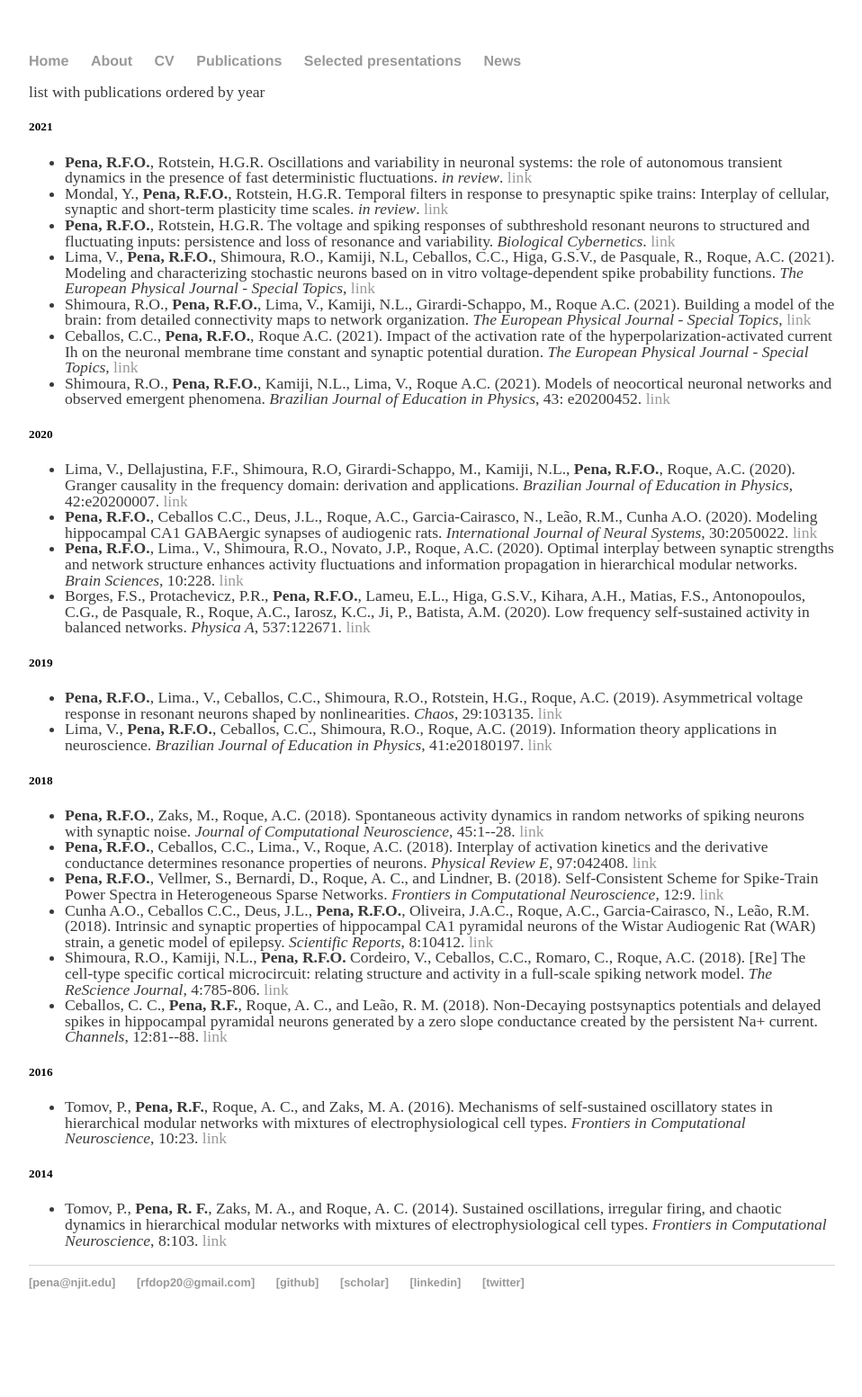
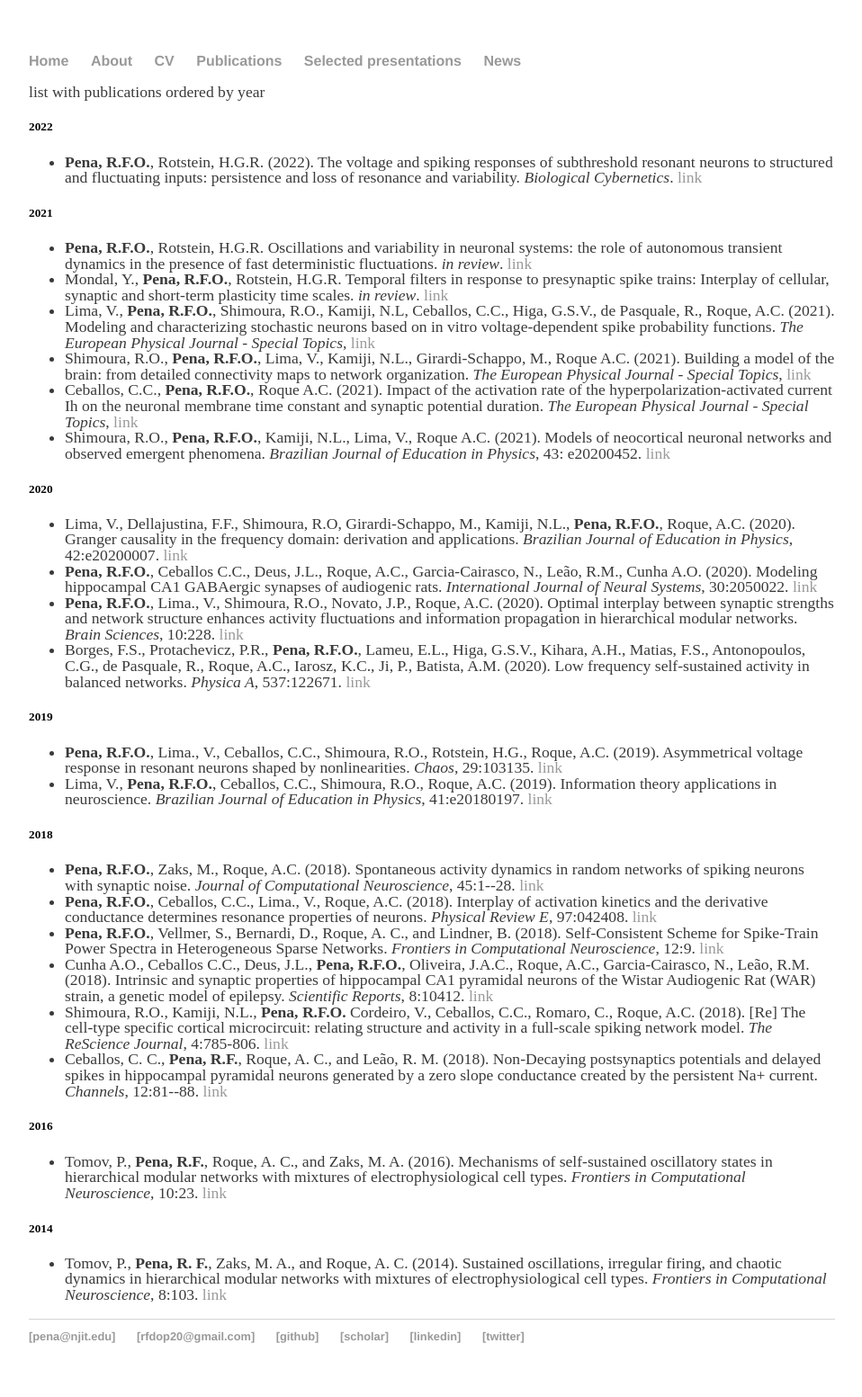
Before and after one commit to pena-rodrigo/oldwebsite, a Jekyll site: the page built from publications/index.html, in a window 1280 px wide. Shown: the whole page at 90% size, without its empty margins (160-1118 px from the left). Built offline with Jekyll 4.4.1, drawn with Linux system fonts in a browser that asks for light colours; before the commit the page ends 1492 px from its top, so only the background shows below that; some of the changed lines change nothing that is shown.

Commit message:
update publications feb22

```diff
--- a/publications/index.html
+++ b/publications/index.html
@@ -4,6 +4,12 @@ title: Rodrigo Pena
 ---
 <div class="blurb">
 				<p>list with publications ordered by year</p>
+				<h5>2022</h5>
+				<ul>
+					<li> <b>Pena, R.F.O.</b>, Rotstein, H.G.R. (2022). The voltage and spiking responses of subthreshold resonant neurons to structured and fluctuating inputs: persistence and loss of resonance and variability.
+						<i>Biological Cybernetics</i>.
+						<a href="http://doi.org/10.1007/s00422-021-00919-0">link</a>
+				</ul>
 				<h5>2021</h5>
 				<ul>
 					<li> <b>Pena, R.F.O.</b>, Rotstein, H.G.R. Oscillations and variability in neuronal systems: the role of autonomous transient dynamics in the presence of fast deterministic fluctuations.
@@ -12,9 +18,6 @@ title: Rodrigo Pena
 					<li> Mondal, Y., <b>Pena, R.F.O.</b>, Rotstein, H.G.R. Temporal filters in response to presynaptic spike trains: Interplay of cellular, synaptic and short-term plasticity time scales.
 							<i>in review</i>.
 						<a href="https://doi.org/10.1101/2021.09.16.460719">link</a>
-					<li> <b>Pena, R.F.O.</b>, Rotstein, H.G.R. The voltage and spiking responses of subthreshold resonant neurons to structured and fluctuating inputs: persistence and loss of resonance and variability.
-						<i>Biological Cybernetics</i>.
-						<a href="http://doi.org/10.1007/s00422-021-00919-0">link</a>
 					<li> Lima, V., <b>Pena, R.F.O.</b>, Shimoura, R.O., Kamiji, N.L, Ceballos, C.C., Higa, G.S.V., de Pasquale, R., Roque, A.C. (2021). Modeling and characterizing stochastic neurons based on in vitro voltage-dependent spike probability functions.
 						<i>The European Physical Journal - Special Topics</i>,
 						<a href="https://doi.org/10.1140/epjs/s11734-021-00160-7">link</a>
```
